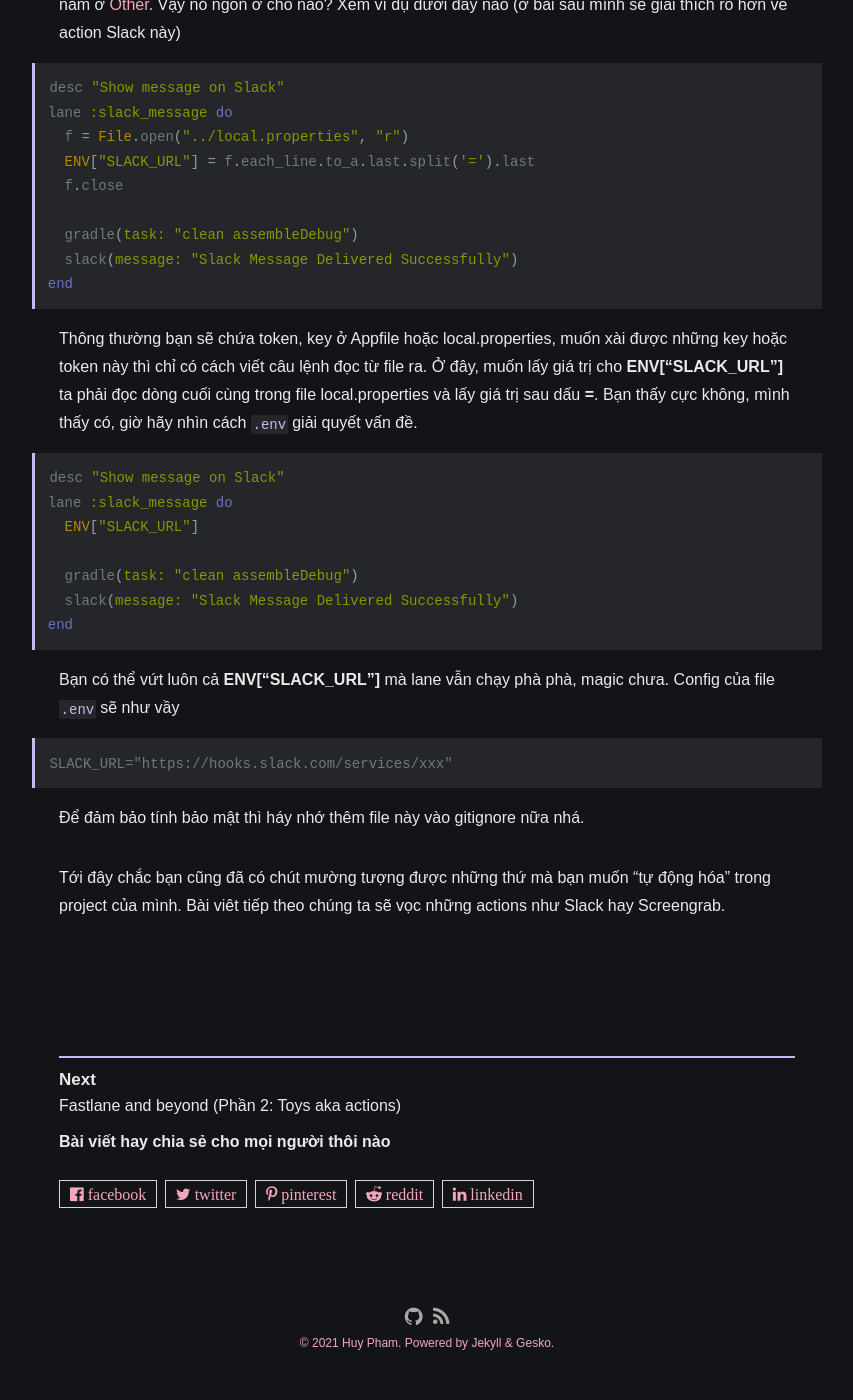
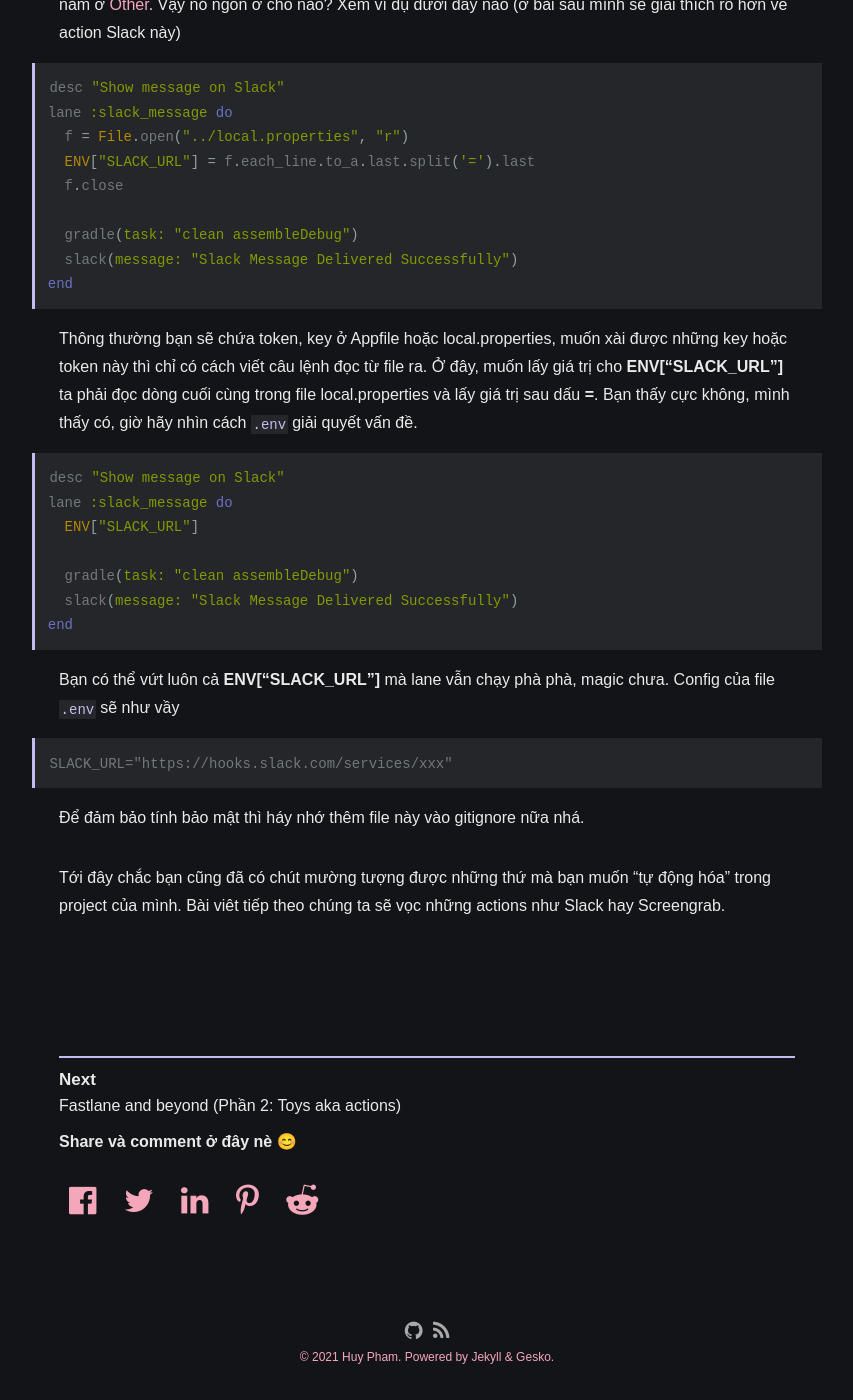
Before and after one commit to coder7eeN/coder7eeN.github.io, a Jekyll site: the page built from _posts/2021-01-08-fastlane-p1-firstlook.md, in a window 1280 px wide and 1400 px high, scrolled down 5199 px. Shown: the whole window, without its empty margins (213-1066 px from the left). Built offline with Jekyll 4.4.1, drawn with Linux system fonts in a browser that asks for light colours; some web fonts are replaced; comment, search, counter and statistics services are not loaded.

Commit message:
chore: change style icon

```diff
--- a/_includes/share_bar.html
+++ b/_includes/share_bar.html
@@ -1,37 +1,37 @@
 <div id="share_bar">
 
-    <h4 class="share-heading">Bài viết hay chia sẻ cho mọi người thôi nào</h4>
+    <h4 class="share-heading">Share và comment ở đây nè 😊 </h4>
 
     <div class="share-buttons">
 
         <a  href="https://www.facebook.com/sharer/sharer.php?u={{ site.url }}{{ site.baseurl }}{{ page.url }}"
-            onclick="window.open(this.href, 'pop-up', 'left=20,top=20,width=500,height=500,toolbar=1,resizable=0'); return false;"
+            onclick="window.open(this.href, 'pop-up', 'left=20,top=20,width=500,height=500,toolbar=1,resizable=0');"
             title="Share on Facebook" >
-            <i class="fa fa-facebook-official share-button"> facebook</i>
+            <i class="fa fa-facebook-official fa-2x share-button"></i>
         </a>
 
         <a  href="https://twitter.com/intent/tweet?text={{ page.title }}&url={{ site.url }}{{ site.baseurl }}{{ page.url }}"
-            onclick="window.open(this.href, 'pop-up', 'left=20,top=20,width=500,height=500,toolbar=1,resizable=0'); return false;"
+            onclick="window.open(this.href, 'pop-up', 'left=20,top=20,width=500,height=500,toolbar=1,resizable=0'); "
             title="Share on Twitter" >
-            <i class="fa fa-twitter share-button"> twitter</i>
+            <i class="fa fa-twitter fa-2x share-button"></i>
+        </a>
+
+        <a  href="https://www.linkedin.com/shareArticle?mini=true&url={{ site.url }}{{ site.baseurl }}{{ page.url }}&title={{ page.title }}&summary={{ page.description }}&source={{ site.title }}"
+            onclick="window.open(this.href, 'pop-up', 'left=20,top=20,width=500,height=500,toolbar=1,resizable=0');"
+            title="Share on LinkedIn" >
+            <i class="fa fa-linkedin fa-2x share-button"></i>
         </a>
 
         <a  href="http://pinterest.com/pin/create/button/?url={{ site.url }}{{ site.baseurl }}{{ page.url }}"
-            onclick="window.open(this.href, 'pop-up', 'left=20,top=20,width=900,height=500,toolbar=1,resizable=0'); return false;"
+            onclick="window.open(this.href, 'pop-up', 'left=20,top=20,width=900,height=500,toolbar=1,resizable=0');"
             title="Share on Pinterest" >
-            <i class="fa fa-pinterest-p share-button"> pinterest</i>
+            <i class="fa fa-pinterest-p fa-2x share-button"></i>
         </a>
 
         <a  href="http://www.reddit.com/submit?url={{ site.url }}{{ site.baseurl }}{{ page.url }}"
-            onclick="window.open(this.href, 'pop-up', 'left=20,top=20,width=900,height=500,toolbar=1,resizable=0'); return false;"
+            onclick="window.open(this.href, 'pop-up', 'left=20,top=20,width=900,height=500,toolbar=1,resizable=0');"
             title="Share on Reddit" >
-            <i class="fa fa-reddit-alien share-button"> reddit</i>
-        </a>
-
-        <a  href="https://www.linkedin.com/shareArticle?mini=true&url={{ site.url }}{{ site.baseurl }}{{ page.url }}&title={{ page.title }}&summary={{ page.description }}&source={{ site.title }}"
-            onclick="window.open(this.href, 'pop-up', 'left=20,top=20,width=500,height=500,toolbar=1,resizable=0'); return false;"
-            title="Share on LinkedIn" >
-            <i class="fa fa-linkedin share-button"> linkedin</i>
+            <i class="fa fa-reddit-alien fa-2x share-button"></i>
         </a>
 
     </div>
--- a/_layouts/post.html
+++ b/_layouts/post.html
@@ -35,9 +35,9 @@
 
   </nav>
 
+  {% include share_bar.html %}
+
   {% include giscus.html %}
-
-  {% include share_bar.html %}
 
 
 </section>
--- a/_sass/_main.scss
+++ b/_sass/_main.scss
@@ -802,8 +802,8 @@
 
 #share-bar {
   font-size: 20px;
-  border: 3px solid #7de77b;
-  border-radius: 0.3em;
+  // border: 3px solid #7de77b;
+  // border-radius: 0.3em;
   padding: 0.3em;
   background: rgba(125,231,123,.21)
 }
@@ -835,7 +835,7 @@
   margin: 0px;
   margin-bottom: 10px;
   margin-right: 3px;
-  border: 1px solid #D3D6D2;
+  // border: 1px solid #D3D6D2;
   padding: 5px 10px 5px 10px;
 }
 .share-button:hover {
@@ -847,7 +847,6 @@
 .icon-facebook2 {
   color: #3b5998;
 }
-
 .icon-facebook2:hover {
   background-color: #3b5998;
   color: white;
@@ -871,16 +870,6 @@
   color: white;
 }
 
-/* Hackernews button */
-.icon-hackernews {
-  color: #ff4500;
-}
-
-.icon-hackernews:hover {
-  background-color: #ff4500;
-  color: white;
-}
-
 /* LinkedIn button */
 .icon-linkedin {
   color: #007bb5;
```
